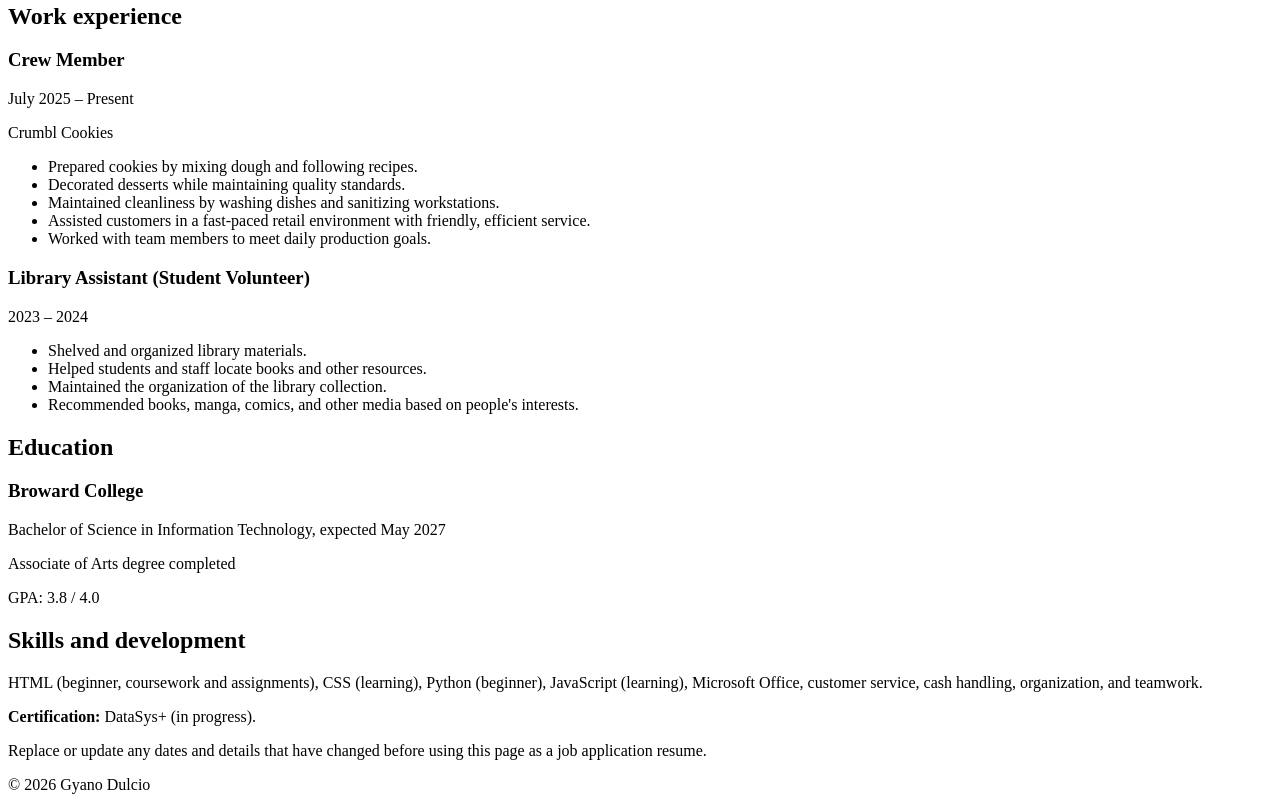
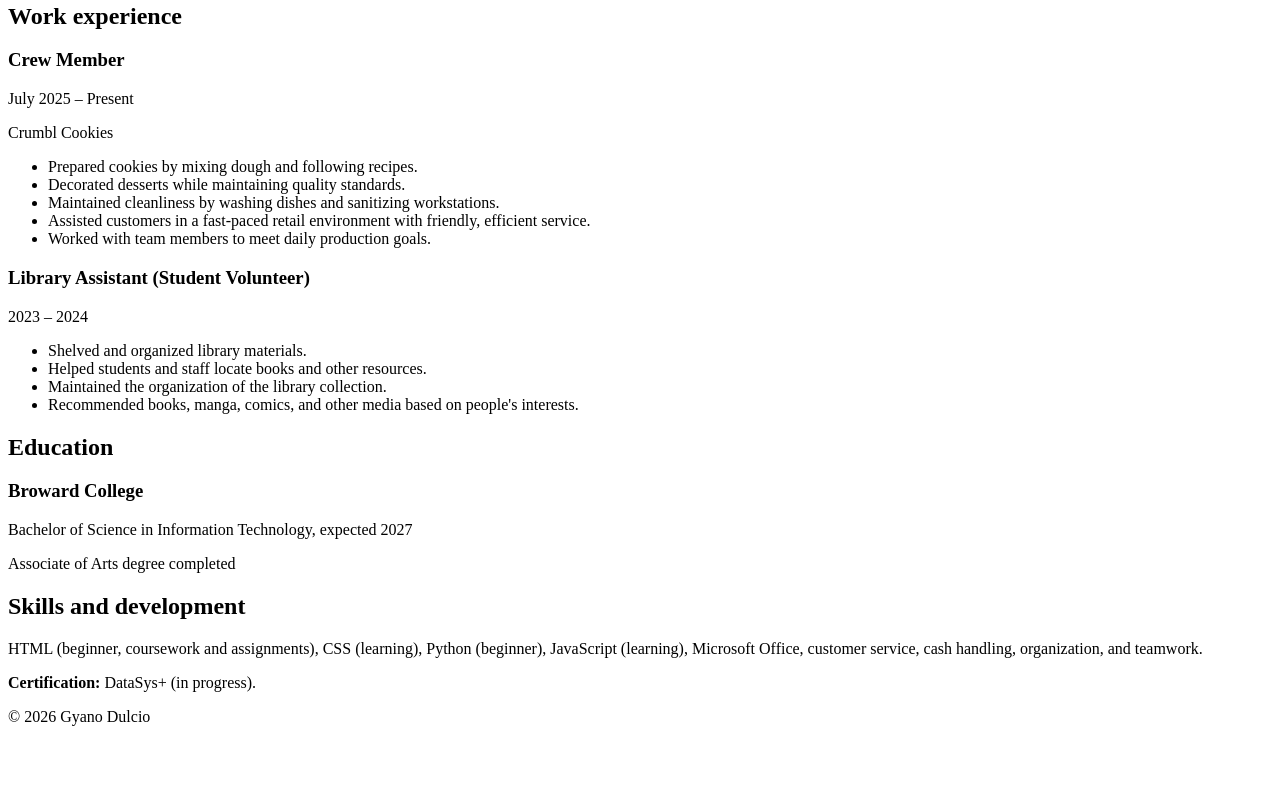
Before and after one commit to Mastertechy/Portfolio, a plain HTML site: page resume.html in a window 1280 px wide. Shown: the part 423-1233 px from the top of the page. After the commit the page ends 1165 px from the top, so only its background shows below. Drawn offline with Linux system fonts and the light colour scheme.

Commit message:
Update education section and remove notes
Removed GPA and small note from resume.

```diff
--- a/resume.html
+++ b/resume.html
@@ -69,9 +69,8 @@
       <h2>Education</h2>
       <article class="resume-entry">
         <h3>Broward College</h3>
-        <p>Bachelor of Science in Information Technology, expected May 2027</p>
+        <p>Bachelor of Science in Information Technology, expected 2027</p>
         <p>Associate of Arts degree completed</p>
-        <p>GPA: 3.8 / 4.0</p>
       </article>
     </section>
 
@@ -79,7 +78,6 @@
       <h2>Skills and development</h2>
       <p>HTML (beginner, coursework and assignments), CSS (learning), Python (beginner), JavaScript (learning), Microsoft Office, customer service, cash handling, organization, and teamwork.</p>
       <p><strong>Certification:</strong> DataSys+ (in progress).</p>
-      <p class="small-note">Replace or update any dates and details that have changed before using this page as a job application resume.</p>
     </section>
 
   </main>
```
